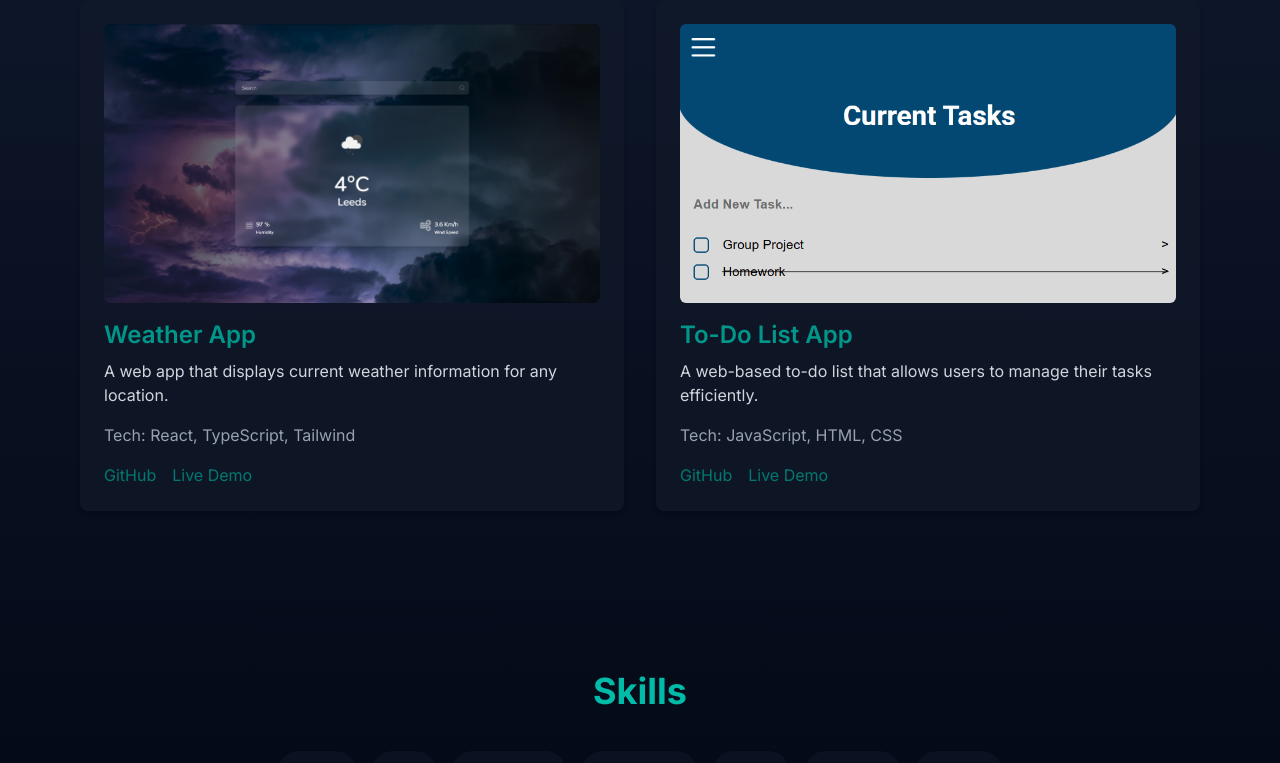
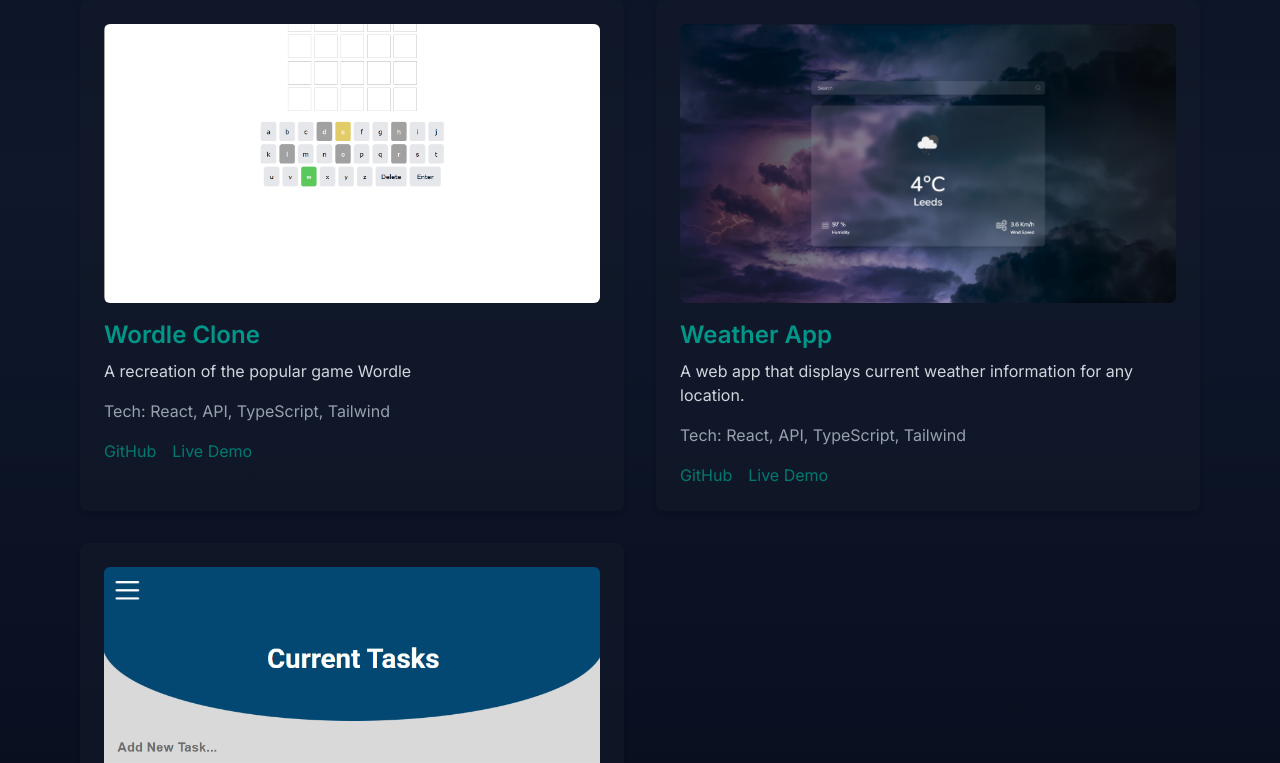
Before and after one commit to Almir-Hysenaj/Portfolio, a React (Vite) app: page / in a window 1280 px wide. Shown: the part 1185-1948 px from the top of the page. Built offline with nearby package versions, Linux system fonts and the light colour scheme.

Commit message:
add wordle project

```diff
--- a/src/data/projects.ts
+++ b/src/data/projects.ts
@@ -1,12 +1,21 @@
+import WordleImage from '../assets/projects/wordle.png';
 import WeatherAppImage from '../assets/projects/weather-app.png';
 import ToDoListImage from '../assets/projects/todo-list.png';
 
 export const projects = [
   {
+    title: 'Wordle Clone',
+    description: 'A recreation of the popular game Wordle',
+    tech: ['React', 'API', 'TypeScript', 'Tailwind'],
+    github: 'https://github.com/Almir-Hysenaj/Wordle',
+    demo: 'https://almir-hysenaj.github.io/Wordle/',
+    image: WordleImage,
+  },
+  {
     title: 'Weather App',
     description:
       'A web app that displays current weather information for any location.',
-    tech: ['React', 'TypeScript', 'Tailwind'],
+    tech: ['React', 'API', 'TypeScript', 'Tailwind'],
     github: 'https://github.com/Almir-Hysenaj/Weather-App',
     demo: 'https://almir-hysenaj.github.io/Weather-App/',
     image: WeatherAppImage,
```
Also changed, not shown: src/assets/projects/wordle.png (added).
